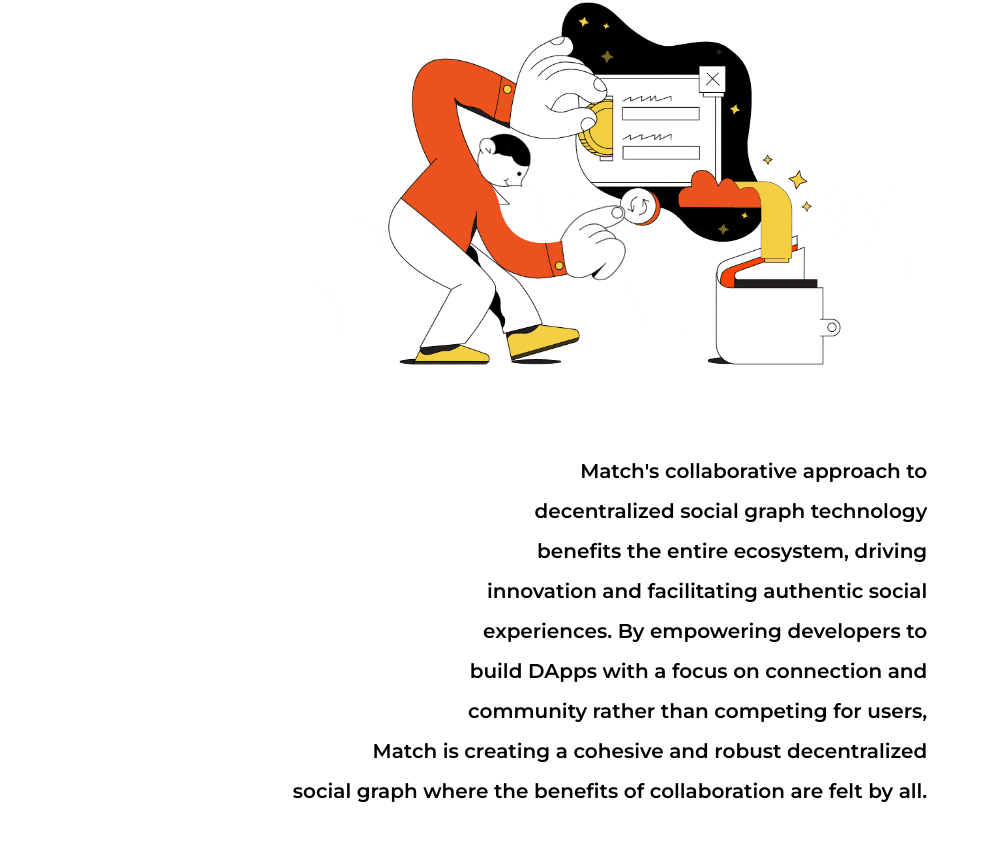
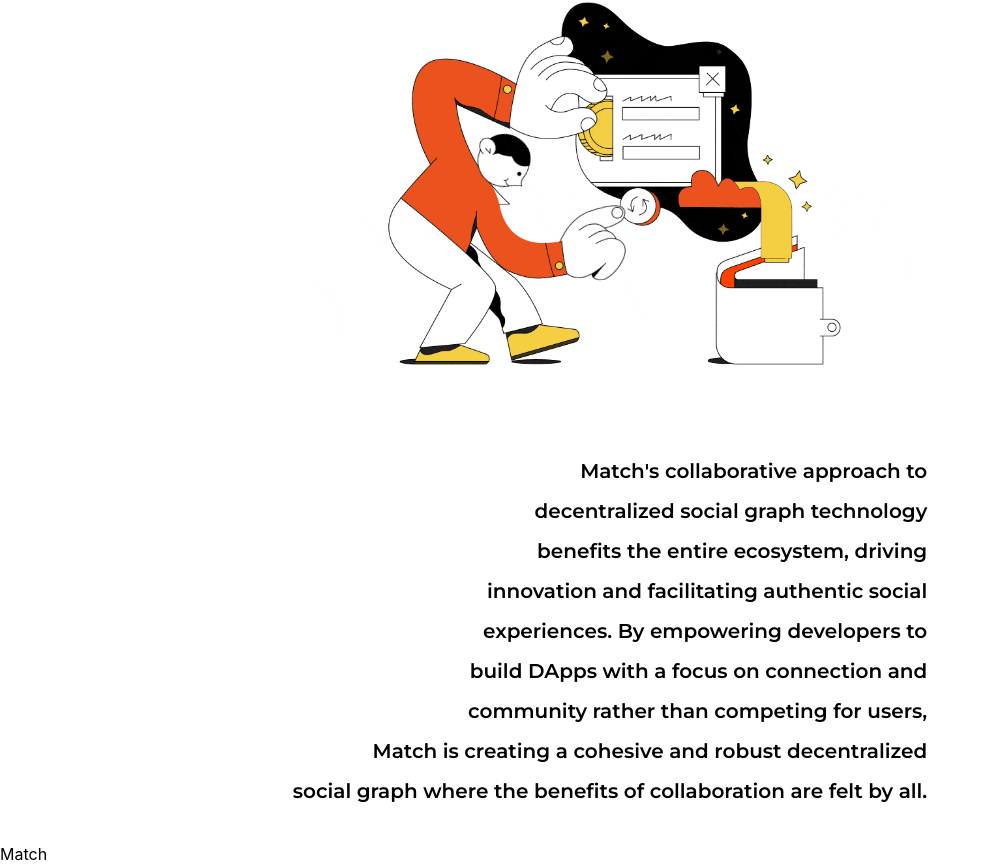
Before and after one commit to DevOlagboye/mathchain-react, a React (Create React App) app: page / in a window 1280 px wide. Shown: the part 3723-4587 px from the top of the page, without its empty margins (0-990 px from the left). Built offline with nearby package versions, Linux system fonts and the light colour scheme.

Commit message:
Started working on the Match Component

```diff
--- a/src/App.js
+++ b/src/App.js
@@ -8,6 +8,7 @@ import Layer from './Components/Layer/Layer';
 import HyperScale from './Components/HyperScale/HyperScale';
 import About from './Components/About/About';
 import NonZero from './Components/NonZero/NonZero';
+import Match from './Components/Match/Match';
 
 function App() {
   return (
@@ -20,6 +21,7 @@ function App() {
       <HyperScale/>
       <About/>
       <NonZero/>
+      <Match/>
       </Router>
     </div>
   );
--- /dev/null
+++ b/src/Components/Match/Match.jsx
@@ -0,0 +1,10 @@
+import React from 'react'
+import "./Match.css"
+
+const Match = () => {
+  return (
+    <div>Match</div>
+  )
+}
+
+export default Match
```
Also changed, not shown: src/Components/Match/Match.css (added).
